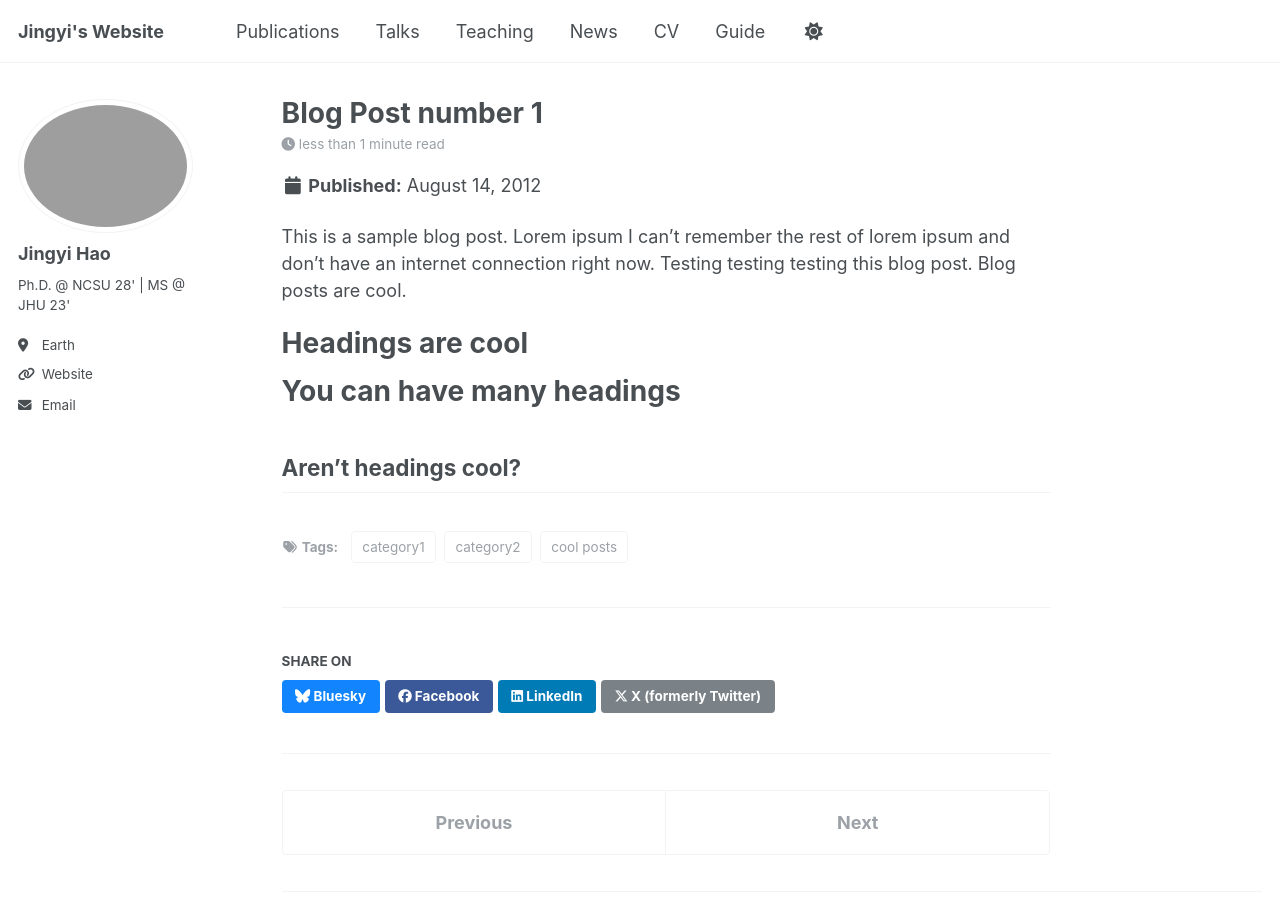
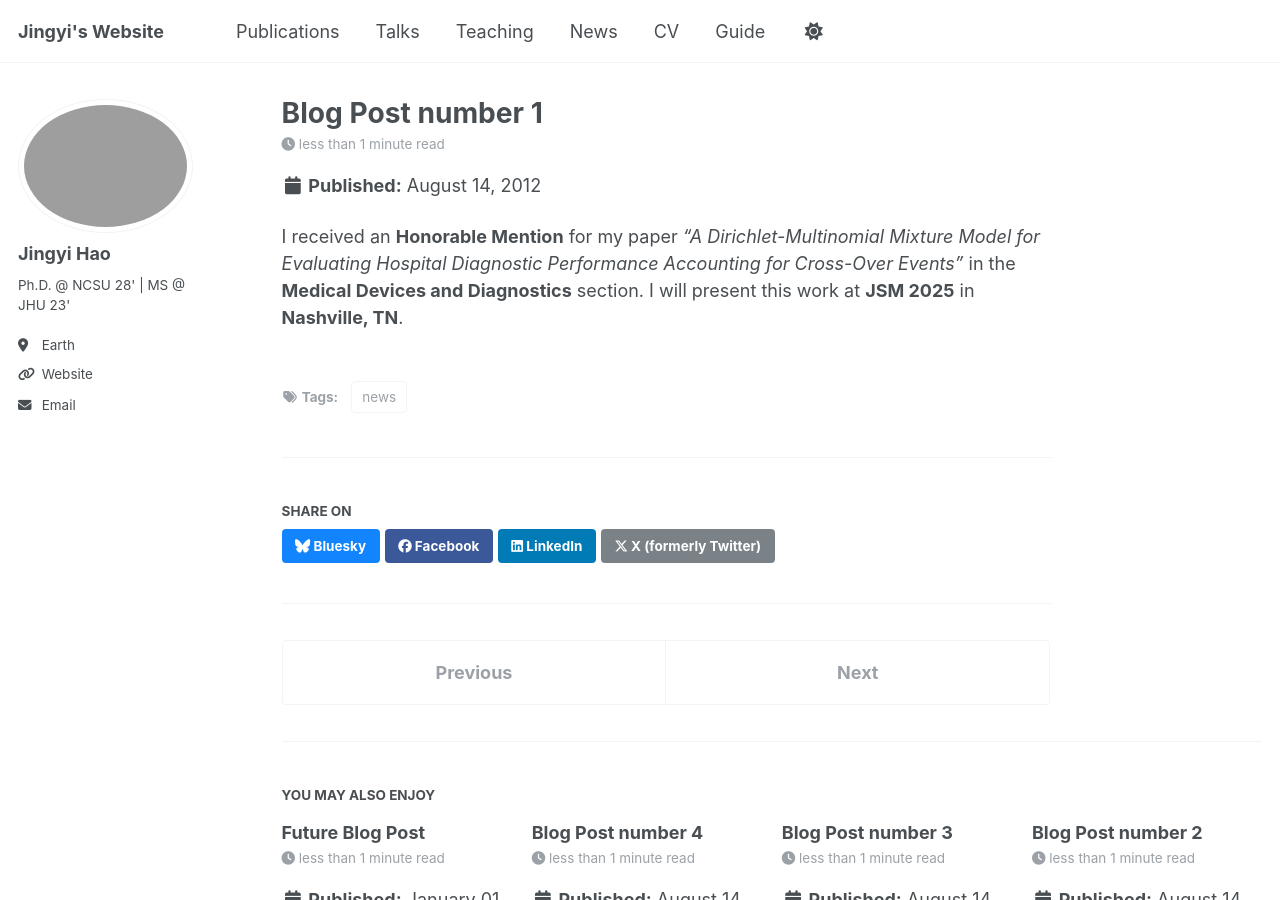
Before and after one commit to JingyiJennyHao/JingyiJennyHao.github.io, a Jekyll site: the page built from _posts/2012-08-14-blog-post-1.md, in a window 1280 px wide and 900 px high. Built offline with Jekyll 4.4.1, drawn with Linux system fonts in a browser that asks for light colours.

Commit message:
Update 2012-08-14-blog-post-1.md

```diff
--- a/_posts/2012-08-14-blog-post-1.md
+++ b/_posts/2012-08-14-blog-post-1.md
@@ -1,20 +1,9 @@
 ---
 title: 'Blog Post number 1'
 date: 2012-08-14
-permalink: /posts/2012/08/blog-post-1/
+permalink: /posts/2025/05/blog-post-1/
 tags:
-  - cool posts
-  - category1
-  - category2
+  - news
 ---
 
-This is a sample blog post. Lorem ipsum I can't remember the rest of lorem ipsum and don't have an internet connection right now. Testing testing testing this blog post. Blog posts are cool.
-
-Headings are cool
-======
-
-You can have many headings
-======
-
-Aren't headings cool?
-------
+I received an **Honorable Mention** for my paper *"A Dirichlet-Multinomial Mixture Model for Evaluating Hospital Diagnostic Performance Accounting for Cross-Over Events"* in the **Medical Devices and Diagnostics** section. I will present this work at **JSM 2025** in **Nashville, TN**.
```
